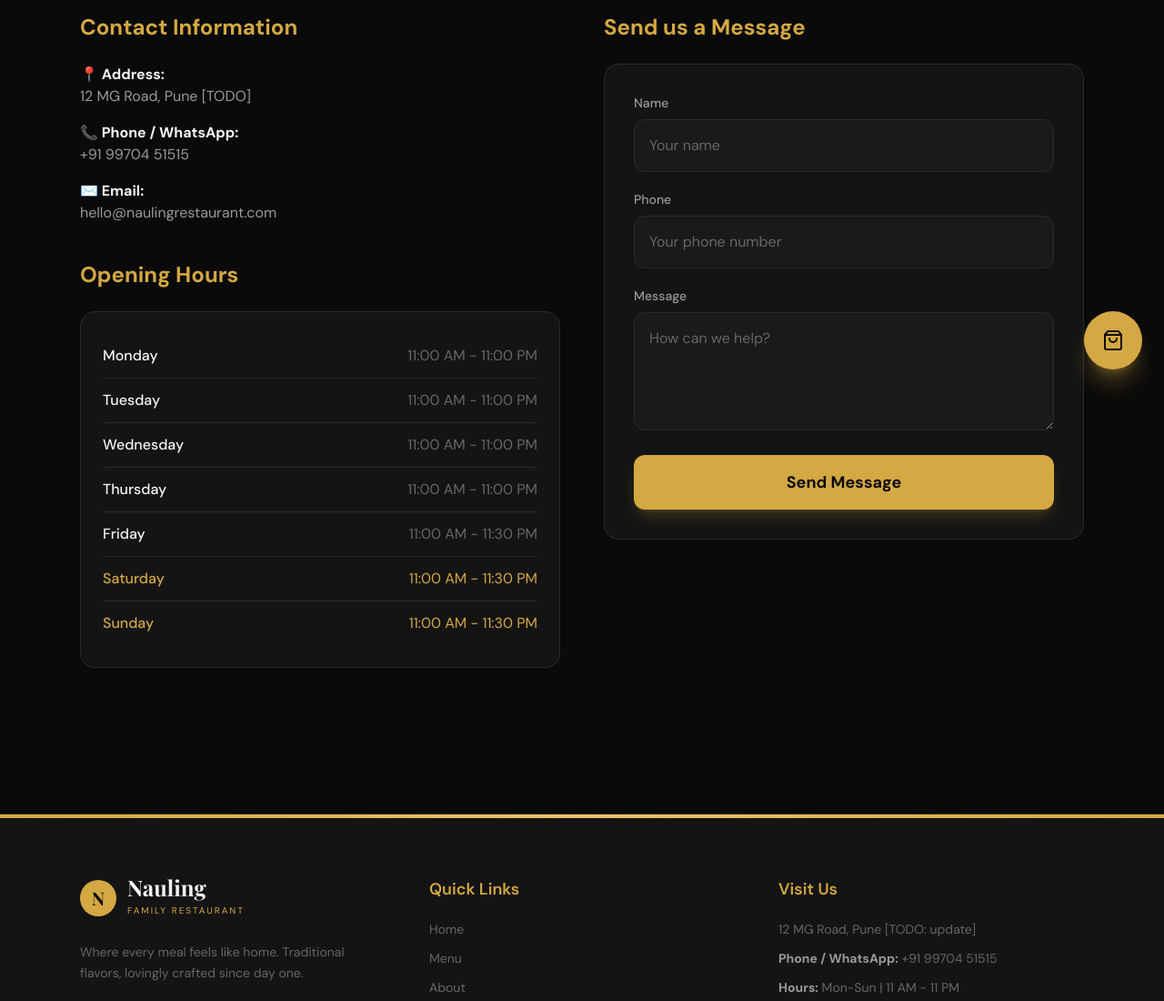
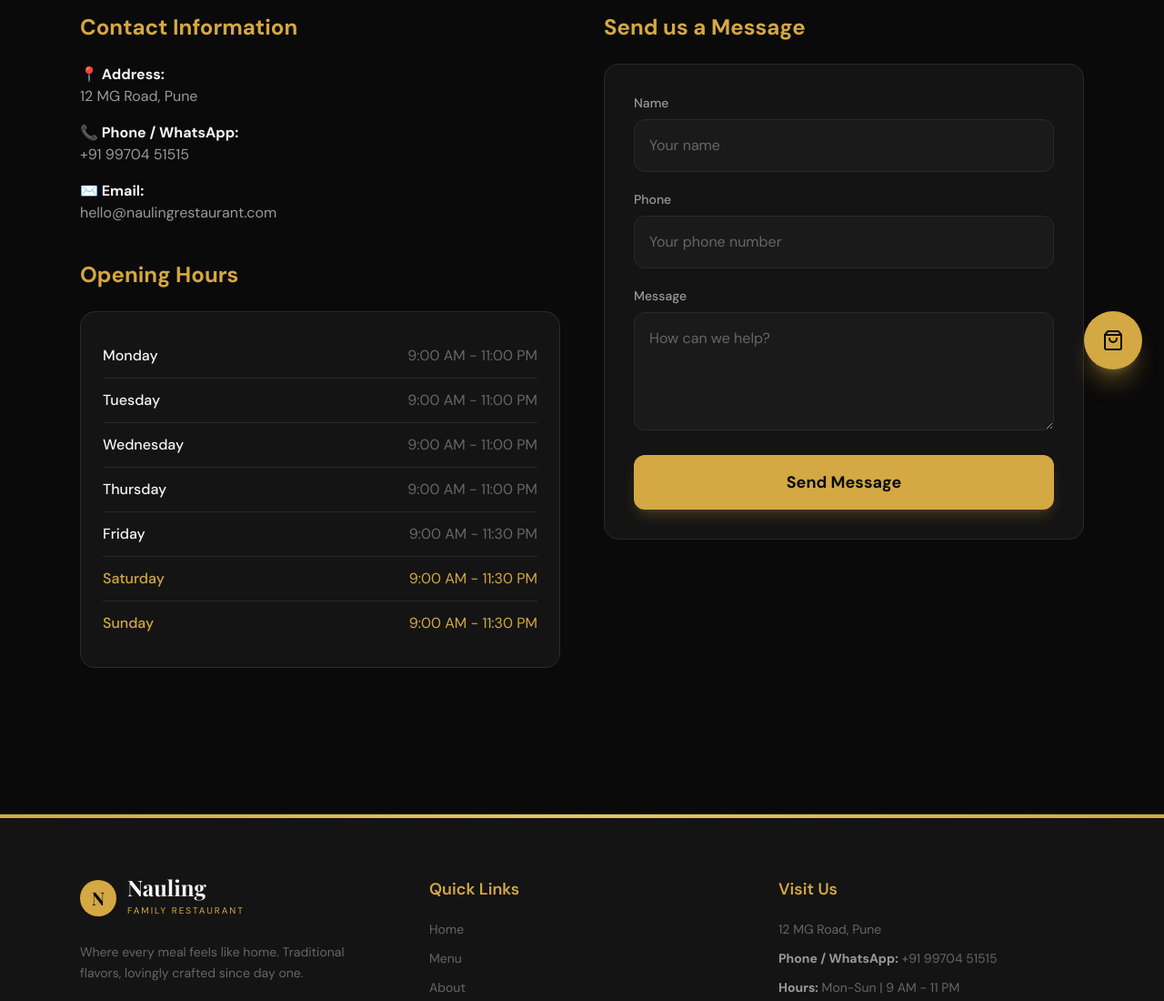
Before and after one commit to Dineshkor/nauling-restaurant, a Next.js app: page /contact in a window 1280 px wide. Shown: the part 370-1470 px from the top of the page at 91% size. Built offline with nearby package versions, Linux system fonts and the light colour scheme; a web font is replaced by a local one.

Commit message:
some ui fixes

```diff
--- a/src/app/contact/page.tsx
+++ b/src/app/contact/page.tsx
@@ -20,7 +20,7 @@ export default function ContactPage() {
             <div>
               <h2 className="font-serif text-2xl font-bold text-gold mb-6">Contact Information</h2>
               <div className="space-y-4 text-base text-text-secondary">
-                <p><strong className="text-text-primary">📍 Address:</strong><br/>12 MG Road, Pune [TODO]</p>
+                <p><strong className="text-text-primary">📍 Address:</strong><br/>12 MG Road, Pune</p>
                 <p><strong className="text-text-primary">📞 Phone / WhatsApp:</strong><br/><a href="tel:+919970451515" className="hover:text-gold transition">+91 99704 51515</a></p>
                 <p><strong className="text-text-primary">✉️ Email:</strong><br/>hello@naulingrestaurant.com</p>
               </div>
@@ -35,7 +35,7 @@ export default function ContactPage() {
                       <tr key={day} className="flex justify-between">
                         <td className={`py-3 font-medium ${['Saturday','Sunday'].includes(day) ? 'text-gold' : 'text-text-primary'}`}>{day}</td>
                         <td className={`py-3 ${['Saturday','Sunday'].includes(day) ? 'text-gold' : 'text-text-muted'}`}>
-                          {['Friday','Saturday','Sunday'].includes(day) ? '11:00 AM - 11:30 PM' : '11:00 AM - 11:00 PM'}
+                          {['Friday','Saturday','Sunday'].includes(day) ? '9:00 AM - 11:30 PM' : '9:00 AM - 11:00 PM'}
                         </td>
                       </tr>
                     ))}
--- a/src/components/CartButton.tsx
+++ b/src/components/CartButton.tsx
@@ -9,7 +9,7 @@ export default function CartButton({ onClick }: { onClick: () => void }) {
   return (
     <button
       onClick={onClick}
-      className="fixed bottom-6 right-6 z-50 bg-gold text-dark rounded-full w-16 h-16 flex items-center justify-center shadow-xl shadow-gold/30 hover:bg-gold-light hover:scale-105 transition-all group"
+      className="fixed bottom-4 right-4 md:bottom-6 md:right-6 z-[100] bg-gold text-dark rounded-full w-14 h-14 md:w-16 md:h-16 flex items-center justify-center shadow-xl shadow-gold/30 hover:bg-gold-light hover:scale-105 transition-all group"
     >
       <ShoppingBag size={24} className="group-hover:scale-110 transition-transform" />
       {totalItems > 0 && (
--- a/src/components/Footer.tsx
+++ b/src/components/Footer.tsx
@@ -33,9 +33,9 @@ export default function Footer() {
           <div>
             <h4 className="font-serif text-lg mb-5 text-gold font-semibold">Visit Us</h4>
             <div className="text-text-muted text-sm space-y-3">
-              <p>12 MG Road, Pune [TODO: update]</p>
+              <p>12 MG Road, Pune</p>
               <p><strong className="text-text-secondary">Phone / WhatsApp:</strong> <a href="tel:+919970451515" className="hover:text-gold transition">+91 99704 51515</a></p>
-              <p><strong className="text-text-secondary">Hours:</strong> Mon-Sun | 11 AM - 11 PM</p>
+              <p><strong className="text-text-secondary">Hours:</strong> Mon-Sun | 9 AM - 11 PM</p>
             </div>
           </div>
         </div>
```
